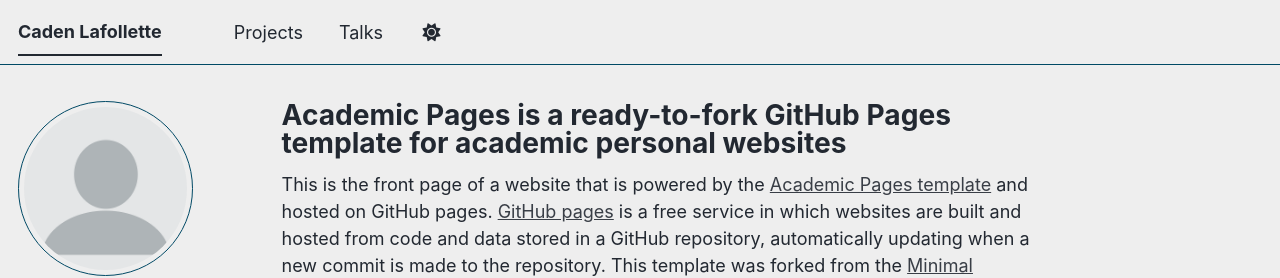
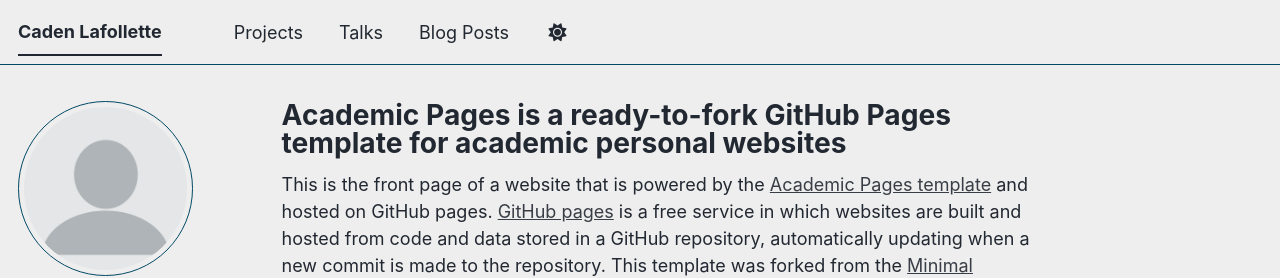
Before and after one commit to clafollette303/clafollette303.github.io, a Jekyll site: the page built from _pages/about.md, in a window 1280 px wide. Shown: the top 278 px of the page. Built offline with Jekyll 4.4.1, drawn with Linux system fonts in a browser that asks for light colours; a style sheet for code colours, icons or effects is not loaded.

Commit message:
Change 'Projects' URL to '/portfolio/' and add 'Blog Posts'
Updated navigation links to reflect new structure.

```diff
--- a/_data/navigation.yml
+++ b/_data/navigation.yml
@@ -9,13 +9,13 @@
 
 main:
   - title: "Projects"
-    url: /projects/
+    url: /portfolio/
 
   - title: "Talks"
     url: /talks/
 
+  - title: "Blog Posts"
+    url: /year-archive/
+
  # - title: "Teaching"
  #  url: /teaching/
-
- # - title: "Portfolio"
- #   url: /portfolio/
```
